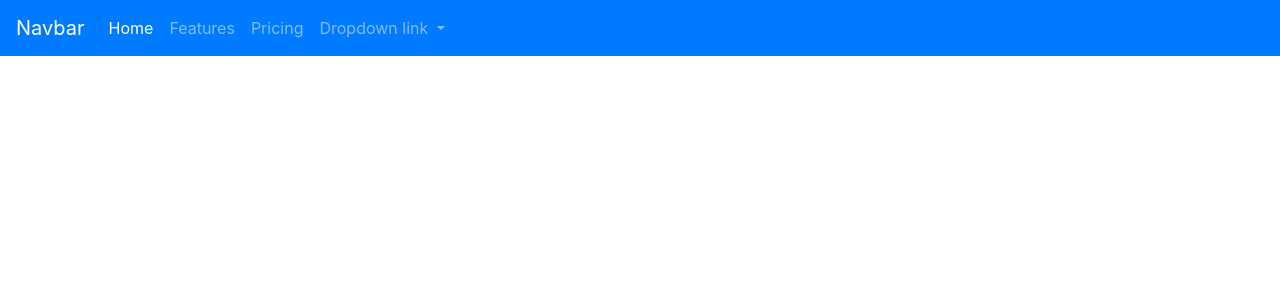
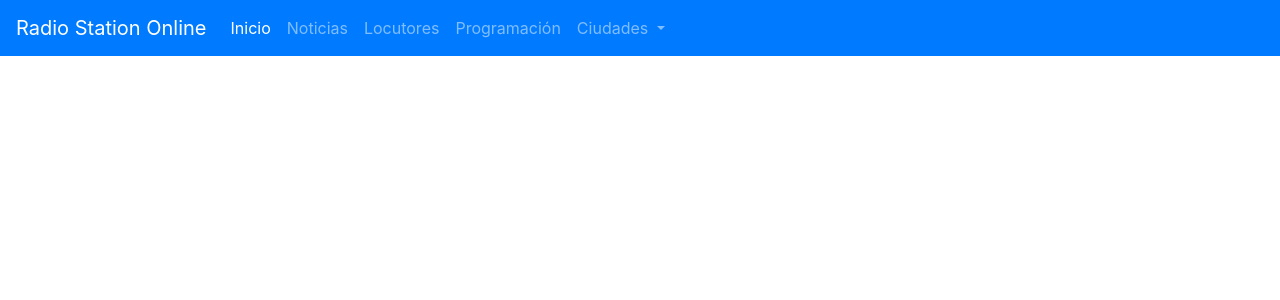
Before and after one commit to saircode/radioStationOnline, a Vue app: page / in a window 1280 px wide. Shown: the top 300 px of the page. Built offline with nearby package versions, Linux system fonts and the light colour scheme.

Commit message:
Menu personalizado en el nav

```diff
--- a/src/App.vue
+++ b/src/App.vue
@@ -6,7 +6,7 @@
 <template>
 
   <nav class="navbar navbar-expand-lg navbar-dark bg-primary">
-    <a class="navbar-brand" href="#">Navbar</a>
+    <a class="navbar-brand" href="#">Radio Station Online</a>
     <button class="navbar-toggler" type="button" data-toggle="collapse" data-target="#navbarNavDropdown"
       aria-controls="navbarNavDropdown" aria-expanded="false" aria-label="Toggle navigation">
       <span class="navbar-toggler-icon"></span>
@@ -14,18 +14,21 @@
     <div class="collapse navbar-collapse" id="navbarNavDropdown">
       <ul class="navbar-nav">
         <li class="nav-item active">
-          <a class="nav-link" href="#">Home <span class="sr-only">(current)</span></a>
+          <a class="nav-link" href="#">Inicio <span class="sr-only">(current)</span></a>
         </li>
         <li class="nav-item">
-          <a class="nav-link" href="#">Features</a>
+          <a class="nav-link" href="#">Noticias</a>
         </li>
         <li class="nav-item">
-          <a class="nav-link" href="#">Pricing</a>
+          <a class="nav-link" href="#">Locutores</a>
+        </li>
+        <li class="nav-item">
+          <a class="nav-link" href="#">Programación</a>
         </li>
         <li class="nav-item dropdown">
           <a class="nav-link dropdown-toggle" href="#" id="navbarDropdownMenuLink" data-toggle="dropdown"
             aria-haspopup="true" aria-expanded="false">
-            Dropdown link
+            Ciudades
           </a>
           <div class="dropdown-menu" aria-labelledby="navbarDropdownMenuLink">
             <a class="dropdown-item" href="#">Action</a>
```
